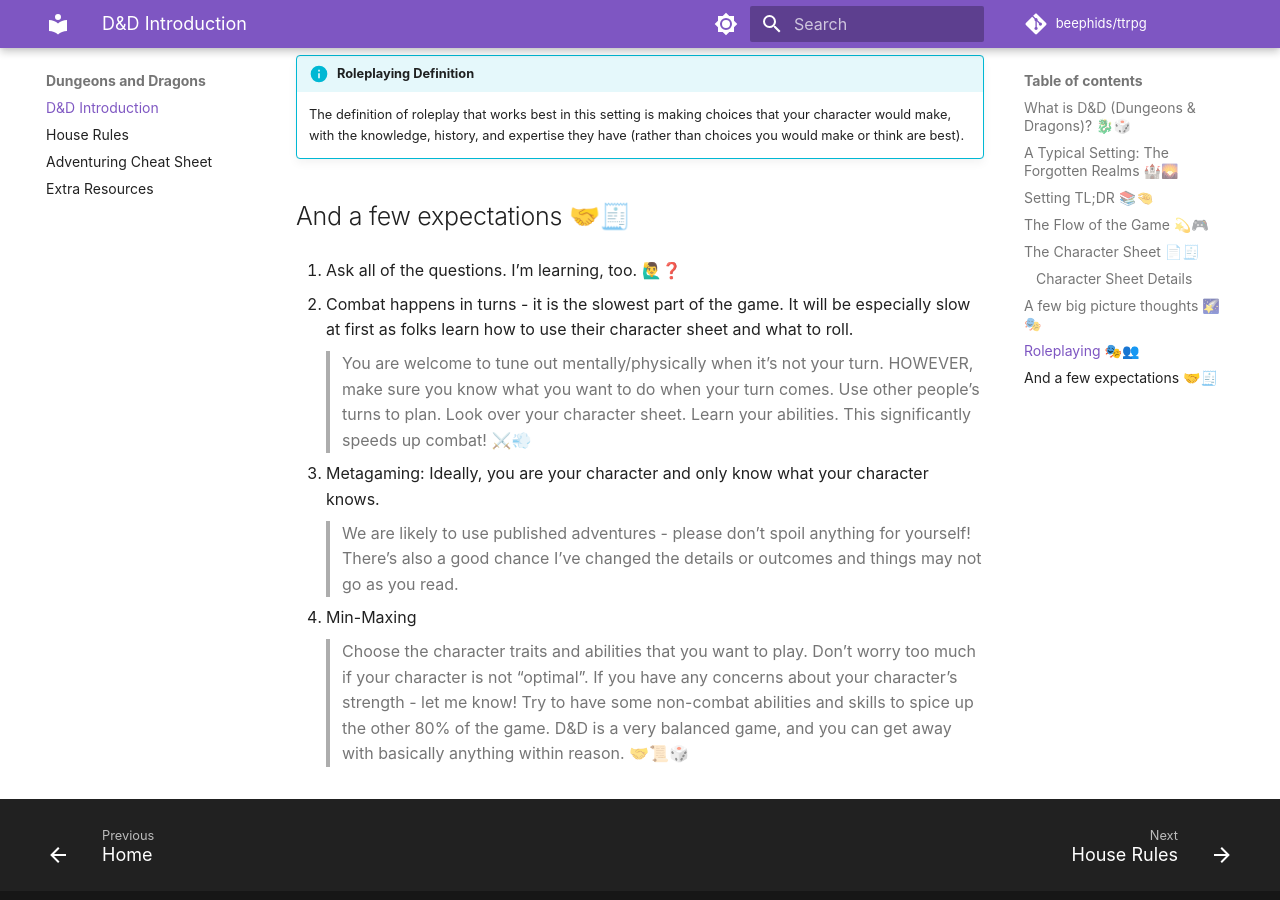
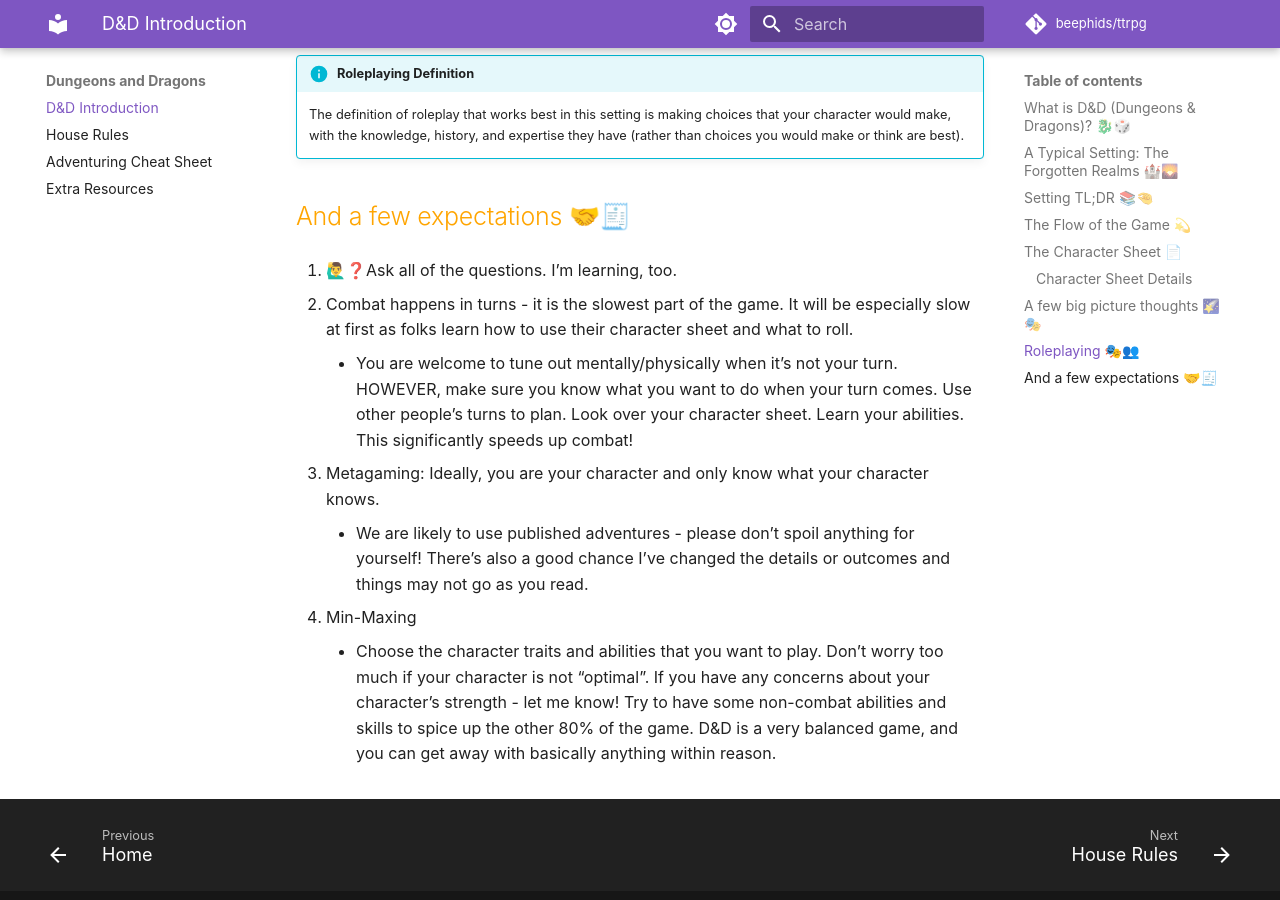
Before and after one commit to Beephid/ttrpg, an MkDocs documentation site: the page built from docs/dnd/dnd-intro.md, in a window 1280 px wide and 900 px high, scrolled down 5481 px. Built offline with MkDocs 1.6.1 and Material for MkDocs 9.7.7, drawn with Linux system fonts in a browser that asks for light colours; some web fonts are replaced; comment, search, counter and statistics services are not loaded; some of the changed text lies outside the part shown.

Commit message:
clean up intro formatting

```diff
--- a/docs/dnd/dnd-intro.md
+++ b/docs/dnd/dnd-intro.md
@@ -16,7 +16,7 @@ Now, envision a story shaped entirely by **your choices**, not limited to a few
 
 **This is the essence of Dungeons & Dragons (D&D)**. It is one of many Tabletop RPGs, set in a fantasy world, granting players limitless possibilities in how they play. However, since an entirely boundless sandbox can be overwhelming and less enjoyable, D&D provides rules, advice, and structure to navigate the world and make the experience fun. 🎭📘
 
-## A Typical Setting: The Forgotten Realms 🏰🌄
+## <span style="color:orange">A Typical Setting: The Forgotten Realms 🏰🌄</span>
 
 In D&D, the world can be anything the Dungeon Master (DM) and players can imagine. It might be a swords-and-sorcery setting with barbarians battling evil sorcerers or a post-apocalyptic fantasy where elves and dwarves wield magic amidst the ruins of a technological civilization. Most D&D settings lie somewhere between these two extremes: medieval high fantasy worlds with knights, castles, elven cities, dwarven mines, and fearsome monsters. 🗺️🧝‍♂️🧙‍♀️🐉
 
@@ -26,7 +26,7 @@ On the roads and rivers of the Realms, minstrels, peddlers, merchants, guards, s
 
 However, even well-traveled roads are not safe. The Realms are fraught with dangers, including fel magic, deadly monsters, and ruthless rulers. Even farms near cities can fall prey to monsters, and nowhere is safe from the sudden wrath of a dragon. 🌋🐲
 
-## Setting TL;DR 📚🤏
+## <span style="color:orange">Setting TL;DR 📚🤏</span>
 
 - The world can be anything we want it to be - but let’s start here.
 - This one is a medieval fantasy setting where magic, monsters, and god-like beings exist. Period. They play an enormous role in shaping history and society. (For instance, how would the world of Harry Potter change if magic were a part of regular society and not secreted away? Or our own reality?)
@@ -35,7 +35,7 @@ However, even well-traveled roads are not safe. The Realms are fraught with dang
 - All of these points influence how the towns, cities, civilizations, etc are structured. It influences what kinds of organizations and people rise to power and how. It influences how people will react to you and the actions/choices you make in the game.
 
 
-## The Flow of the Game 💫🎮
+## <span style="color:orange">The Flow of the Game 💫</span>
 
 ![Game Flow](game-flow.png)
 
@@ -49,7 +49,7 @@ The game generally follows this flow:
 
 `Repeat.`
 
-## The Character Sheet 📄🧾
+## <span style="color:orange">The Character Sheet 📄</span>
 
 Your character sheet in D&D is primarily determined by your chosen stats (ability scores). These stats serve as the foundation for all other numbers on the sheet. Everything else modifies these baseline stats.
 
@@ -59,7 +59,7 @@ Your character sheet in D&D is primarily determined by your chosen stats (abilit
 
 **Almost everything you do comes down to a `Dice Roll + Ability + (other bonuses when applicable)`**
 
-### Character Sheet Details
+### <span style="color:orange">Character Sheet Details</span>
 
 !!! tip
 
@@ -107,7 +107,7 @@ When selecting a race and class, consider how their inherent abilities align wit
 
       If you have an idea of something you want to do, you can always try (or just ask!) and we will figure out what we need to roll to determine the outcome!
 
-## A few big picture thoughts 🌠🎭
+## <span style="color:orange">A few big picture thoughts 🌠🎭</span>
 
 The most important part is that folks are having fun. If anything feels off or you have suggestions, please let me know. 🙋‍♂️🙋‍♀️
 
@@ -118,7 +118,7 @@ Your job as a player is to know your character and make choices about what you w
 - The GM figures out how your choices fit within the situation, the world, and the D&D ruleset.
 - The GM provides the bones of the adventure, and through playing, we flesh it out.
 
-## Roleplaying 🎭👥
+## <span style="color:orange">Roleplaying 🎭👥</span>
 
 D&D opens up a lot of space for roleplay - BUT! Roleplay has a super fluid definition.
 
@@ -130,15 +130,15 @@ Most situations come down to a roll of the dice and your stats, *not your succes
 
       The definition of roleplay that works best in this setting is making choices that your character would make, with the knowledge, history, and expertise they have (rather than choices you would make or think are best).
 
-## And a few expectations 🤝🧾
+## <span style="color:orange">And a few expectations 🤝🧾</span>
 
-1. Ask all of the questions. I’m learning, too. 🙋‍♂️❓
+1. 🙋‍♂️❓Ask all of the questions. I’m learning, too.
 
 2. Combat happens in turns - it is the slowest part of the game. It will be especially slow at first as folks learn how to use their character sheet and what to roll.
-> You are welcome to tune out mentally/physically when it’s not your turn. HOWEVER, make sure you know what you want to do when your turn comes. Use other people’s turns to plan. Look over your character sheet. Learn your abilities. This significantly speeds up combat! ⚔️💨
+      - You are welcome to tune out mentally/physically when it’s not your turn. HOWEVER, make sure you know what you want to do when your turn comes. Use other people’s turns to plan. Look over your character sheet. Learn your abilities. This significantly speeds up combat!
 
 3. Metagaming: Ideally, you are your character and only know what your character knows.
-> We are likely to use published adventures - please don’t spoil anything for yourself! There’s also a good chance I’ve changed the details or outcomes and things may not go as you read.
+      - We are likely to use published adventures - please don’t spoil anything for yourself! There’s also a good chance I’ve changed the details or outcomes and things may not go as you read.
 
 4. Min-Maxing
-> Choose the character traits and abilities that you want to play. Don’t worry too much if your character is not “optimal”. If you have any concerns about your character’s strength - let me know! Try to have some non-combat abilities and skills to spice up the other 80% of the game. D&D is a very balanced game, and you can get away with basically anything within reason. 🤝📜🎲
+      - Choose the character traits and abilities that you want to play. Don’t worry too much if your character is not “optimal”. If you have any concerns about your character’s strength - let me know! Try to have some non-combat abilities and skills to spice up the other 80% of the game. D&D is a very balanced game, and you can get away with basically anything within reason.
--- a/mkdocs.yml
+++ b/mkdocs.yml
@@ -43,14 +43,14 @@ theme:
   palette:
   - media: '(prefers-color-scheme: light)'
     primary: deep purple
-    accent: green
+    accent: amber
     scheme: default
     toggle:
       icon: material/brightness-7
       name: Switch to dark mode
   - media: '(prefers-color-scheme: dark)'
-    primary: deep purple
-    accent: green
+    primary: purple
+    accent: amber
     scheme: slate
     toggle:
       icon: material/brightness-4
```
